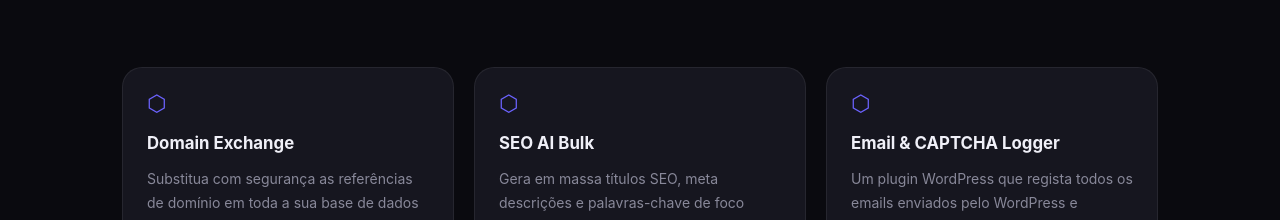
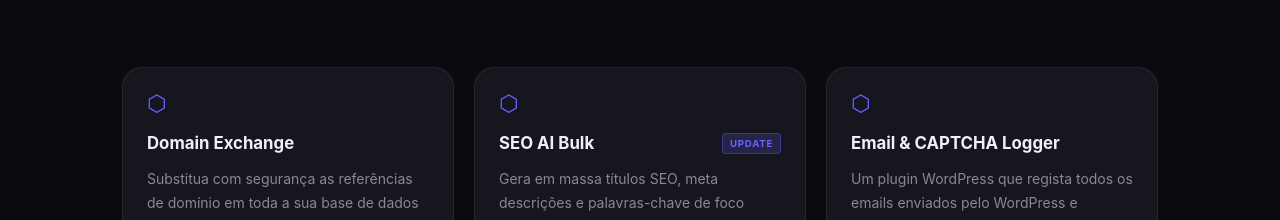
Before and after one commit to enovar/CV, a React (Vite) app: page / in a window 1280 px wide. Shown: the part 5100-5320 px from the top of the page. Built offline with nearby package versions, Linux system fonts and the light colour scheme.

Commit message:
regular Update
CSP Security

```diff
--- a/index.html
+++ b/index.html
@@ -4,7 +4,7 @@
     <meta charset="UTF-8" />
     <meta name="viewport" content="width=device-width, initial-scale=1.0" />
     <meta name="description" content="Luís P. A. — UI/UX Developer Sénior, WordPress Specialist, Web Designer com 30+ anos de experiência." />
-    <meta http-equiv="Content-Security-Policy" content="default-src 'self'; script-src 'self' 'unsafe-inline' 'unsafe-eval' https://challenges.cloudflare.com https://static.cloudflareinsights.com; style-src 'self' 'unsafe-inline' https://fonts.googleapis.com; font-src 'self' https://fonts.gstatic.com; connect-src 'self' https://formspree.io https://challenges.cloudflare.com https://cloudflareinsights.com; frame-src https://challenges.cloudflare.com; img-src 'self' data: blob: https://images.unsplash.com; worker-src blob: https://challenges.cloudflare.com; child-src blob: https://challenges.cloudflare.com;" />
+    <meta http-equiv="Content-Security-Policy" content="default-src 'self'; script-src 'self' https://challenges.cloudflare.com https://static.cloudflareinsights.com; style-src 'self' 'unsafe-inline' https://fonts.googleapis.com; font-src 'self' https://fonts.gstatic.com; connect-src 'self' https://formspree.io https://challenges.cloudflare.com https://cloudflareinsights.com; frame-src https://challenges.cloudflare.com; worker-src blob: https://challenges.cloudflare.com; img-src 'self' data: blob:; object-src 'none'; base-uri 'self'; form-action 'self' https://formspree.io; frame-ancestors 'none';" />
     <link rel="icon" type="image/png" href="/favicon.png" />
     <title>Luís P. A. — UI/UX Developer Sénior</title>
     <link rel="preconnect" href="https://fonts.googleapis.com" />
--- a/src/App.css
+++ b/src/App.css
@@ -887,10 +887,26 @@
 }
 .plugin-body { flex: 1; }
 .plugin-name {
+  display: flex;
+  align-items: center;
+  gap: 8px;
   font-size: 1.05rem;
   font-weight: 700;
   color: var(--text);
   margin-bottom: 10px;
+}
+.plugin-badge {
+  font-size: 0.6rem;
+  font-weight: 700;
+  letter-spacing: 0.08em;
+  padding: 2px 7px;
+  border-radius: 4px;
+  background: rgba(108,99,255,0.18);
+  color: var(--accent);
+  border: 1px solid rgba(108,99,255,0.35);
+  text-transform: uppercase;
+  margin-left: auto;
+  white-space: nowrap;
 }
 .plugin-desc {
   font-size: 0.875rem;
--- a/src/components/Plugins.jsx
+++ b/src/components/Plugins.jsx
@@ -18,7 +18,12 @@
             <div key={i} className="plugin-card" style={{ animationDelay: `${i * 0.1}s` }}>
               <div className="plugin-icon">⬡</div>
               <div className="plugin-body">
-                <h3 className="plugin-name">{plugin.name}</h3>
+                <h3 className="plugin-name">
+                  {plugin.name}
+                  {cvData.plugins[i].badge && (
+                    <span className="plugin-badge">{cvData.plugins[i].badge}</span>
+                  )}
+                </h3>
                 <p className="plugin-desc">{plugin.description}</p>
               </div>
               <a
--- a/src/data/cv.js
+++ b/src/data/cv.js
@@ -36,7 +36,7 @@
   languagePercents: [100, 90],
   plugins: [
     { slug: 'domain-exchange', downloadUrl: 'https://github.com/enovar/DomainExchange/releases/download/v1.0/domain-exchange.zip' },
-    { slug: 'seo-ai-bulk', downloadUrl: 'https://github.com/enovar/seo-ai-bulk/archive/refs/tags/v1.1.zip' },
+    { slug: 'seo-ai-bulk', downloadUrl: 'https://github.com/enovar/seo-ai-bulk/archive/refs/tags/v1.1.zip', badge: 'UPDATE' },
     { slug: 'email-captcha-logger', downloadUrl: 'https://github.com/enovar/EmailLogger/releases/download/v1.0/wp-email-logger.zip' },
   ],
   references: [
```
Also changed, not shown: 2 other files (tests, documents, lock files or other folders).
